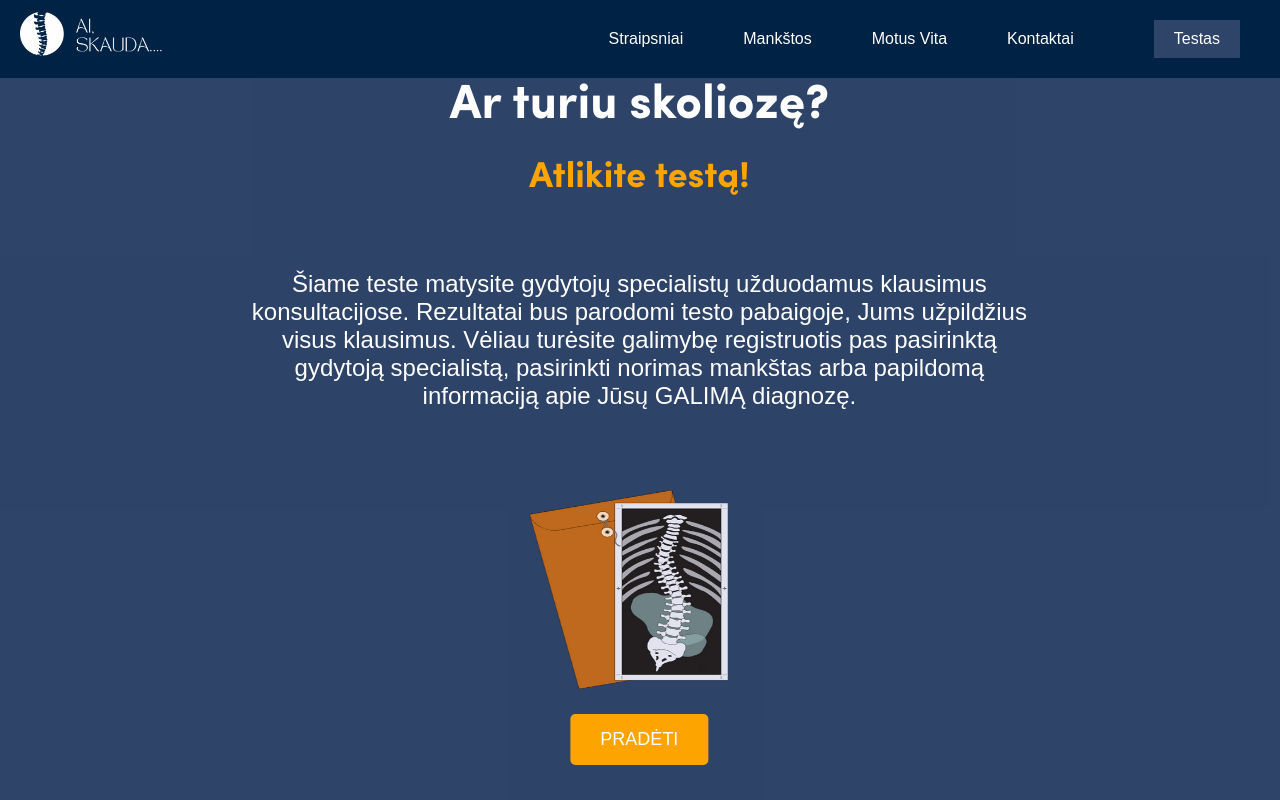
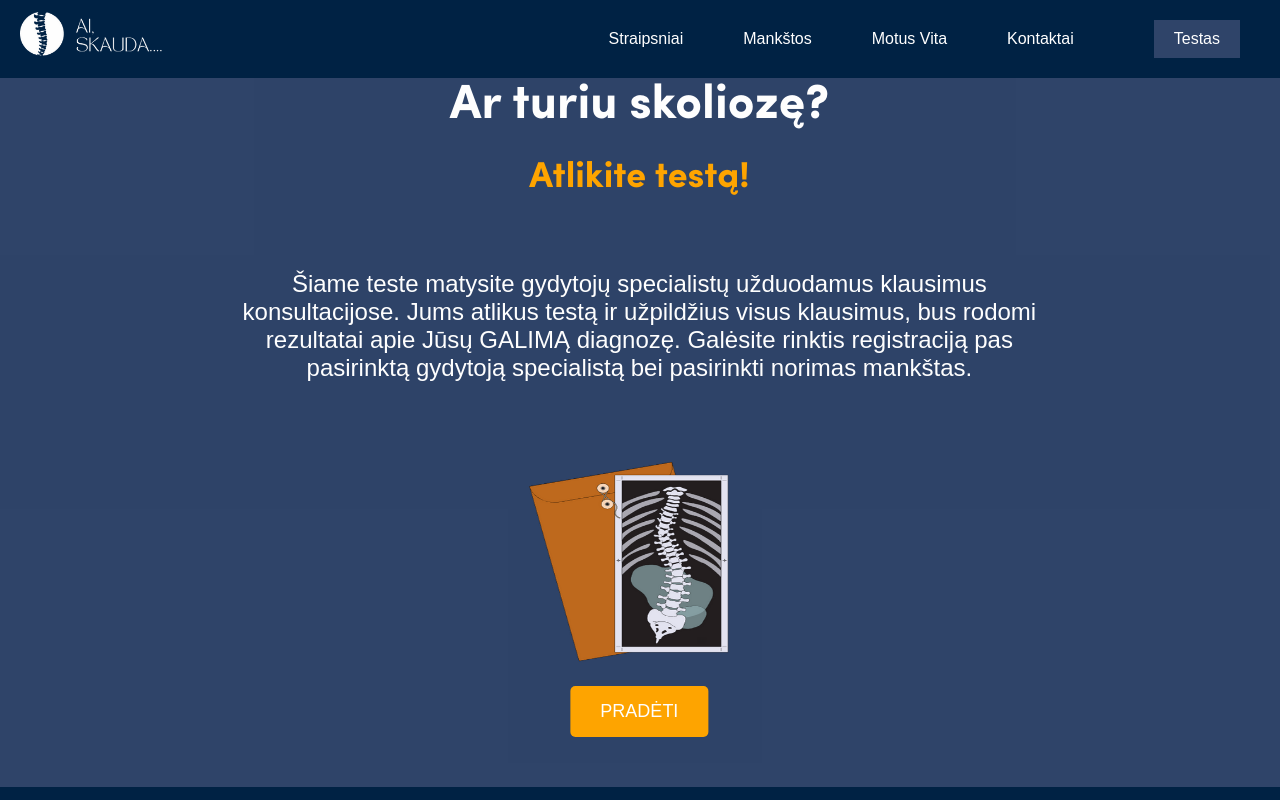
Before and after one commit to tomsonas1337/aiskauda, a React (Create React App) app in the folder pvp/: page /quiz-intro in a window 1280 px wide. Built offline with nearby package versions, Linux system fonts and the light colour scheme; a web font is replaced by a local one.

Commit message:
Grammar fixes

```diff
--- a/pvp/src/components/QuizIntro.js
+++ b/pvp/src/components/QuizIntro.js
@@ -13,9 +13,8 @@ function QuizIntro() {
       <div className="quiz-intro-content">
         <p>
           Šiame teste matysite gydytojų specialistų užduodamus klausimus konsultacijose.
-          Rezultatai bus parodomi testo pabaigoje, Jums užpildžius visus klausimus. Vėliau turėsite
-          galimybę registruotis pas pasirinktą gydytoją specialistą, pasirinkti norimas mankštas arba
-          papildomą informaciją apie Jūsų GALIMĄ diagnozę.
+          Jums atlikus testą ir užpildžius visus klausimus, bus rodomi rezultatai apie Jūsų GALIMĄ diagnozę.
+          Galėsite rinktis registraciją pas pasirinktą gydytoją specialistą bei pasirinkti norimas mankštas.
         </p>
       </div>
       <div className="quiz-intro-footer">
@@ -25,7 +24,7 @@ function QuizIntro() {
       </div>
       <Link to="/quiz">
           <button className="start-button">Pradėti</button>
-        </Link>
+      </Link>
     </div>
   );
 }
```
